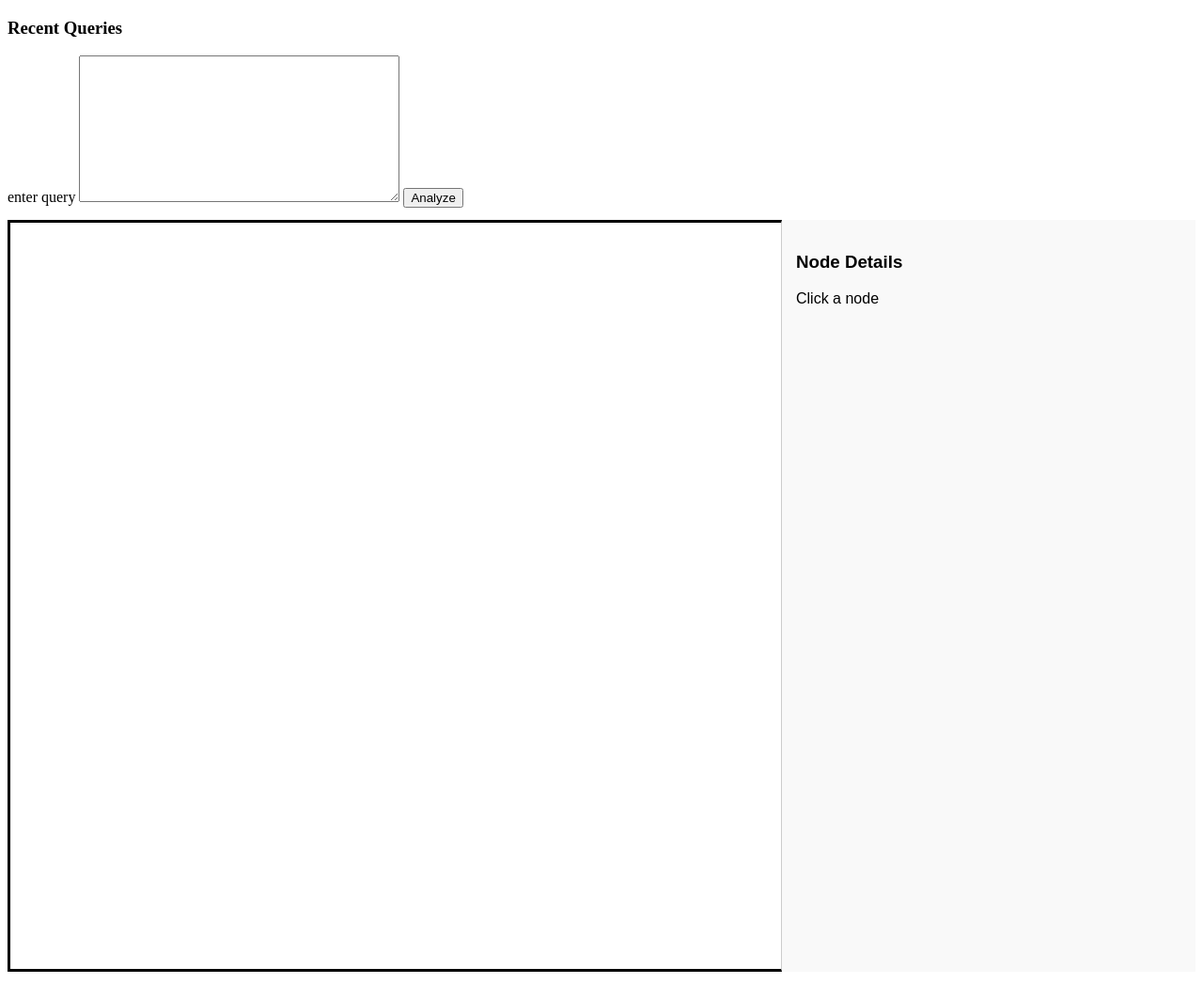
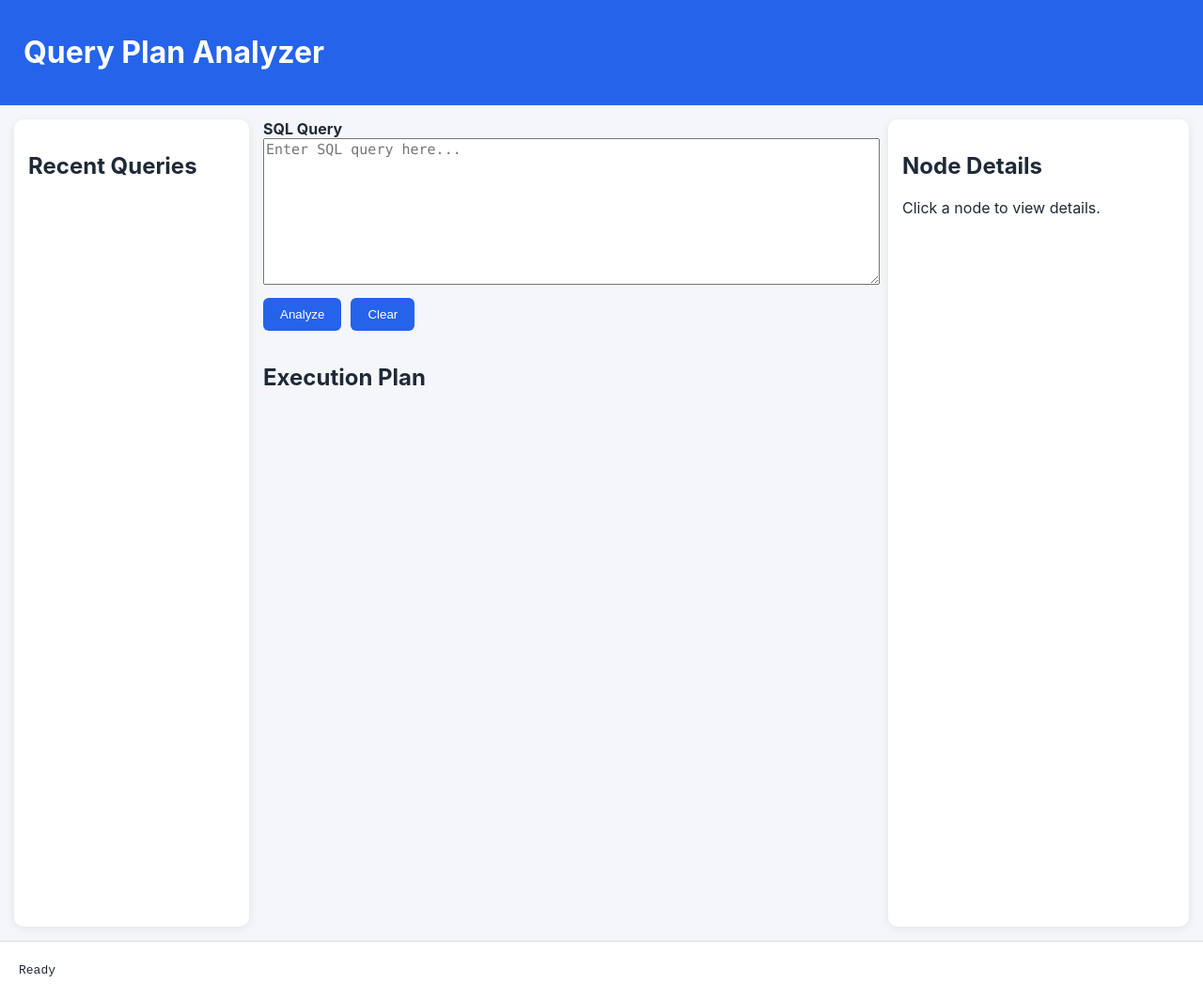
Before and after one commit to Krish-cmd-code/queryPlanAnalyzer, a website: page index.html in a window 1280 px wide. Shown: the whole page at 94% size. Before the commit the page ends 1042 px from the top, so only its background shows below. Drawn offline with nearby package versions, Linux system fonts and the light colour scheme; no server answers.

Commit message:
successfully done and done some improvements

```diff
--- a/index.html
+++ b/index.html
@@ -3,36 +3,70 @@
 <head>
     <meta charset="UTF-8">
     <meta name="viewport" content="width=device-width, initial-scale=1.0">
-    <title>Query Plan</title>
+    <title>Query Plan Analyzer</title>
+
     <link rel="stylesheet" href="style.css">
 </head>
+
 <body>
-    <div id="historyPanel">
-    <h3>Recent Queries</h3>
-    <ul id="queryList"></ul>
-    </div>
-    <label for="query">enter query</label>
-    <textarea id="query" placeholder="enter" rows="10" cols="40">
-    </textarea>
 
-    <button onclick="analyze()">Analyze</button>
-    <pre id="output"></pre>
+    <header class="header">
+        <h1>Query Plan Analyzer</h1>
+    </header>
 
+    <div class="main-layout">
 
-    <div style="display: flex; height: 100vh;">
+        <!-- Recent Queries -->
+        <aside class="historyPanel">
+            <h2>Recent Queries</h2>
+            <ul id="queryList"></ul>
+        </aside>
 
-    <!-- Tree Area -->
-    <div id="tree" style="flex: 2; border-right: 1px solid #ccc;"></div>
+        <!-- Main Section -->
+        <main class="workspace">
 
-    <!-- Side Panel -->
-    <div id="details" style="flex: 1; padding: 15px;">
-        <h3>Node Details</h3>
-        <div id="detailsContent">Click a node</div>
-    </div>
+            <section class="query-section">
+                <label for="query"><strong>SQL Query</strong></label>
+
+                <textarea
+                    id="query"
+                    placeholder="Enter SQL query here..."
+                ></textarea>
+
+                <div class="button-row">
+                    <button onclick="analyze()">Analyze</button>
+
+                    <button
+                        type="button"
+                        onclick="document.getElementById('query').value='';">
+                        Clear
+                    </button>
+                </div>
+            </section>
+
+            <section class="tree-section">
+                <h2>Execution Plan</h2>
+                <div id="tree"></div>
+            </section>
+
+        </main>
+
+        <!-- Node Details -->
+        <aside class="details-panel">
+            <h2>Node Details</h2>
+            <div id="detailsContent">
+                Click a node to view details.
+            </div>
+        </aside>
 
     </div>
 
+    <footer class="status-bar">
+        <pre id="output">Ready</pre>
+    </footer>
+
     <script src="https://d3js.org/d3.v7.min.js"></script>
     <script src="output.js"></script>
+
 </body>
 </html>
--- a/output.js
+++ b/output.js
@@ -56,7 +56,7 @@ async function analyze() {
             console.log(data);
             document.getElementById("output").textContent=JSON.stringify(data,null,2);
             drawTree(data); //send to D3
-
+            document.getElementById("detailsContent").innerHTML="Click a node to view details.";
             await loadHistory();
 }
 
@@ -162,9 +162,49 @@ function getInsights(data) {
     insights.push("⚠️ Full table scan → consider index");
   }
 
+  // Index Scan
+  if (data.type === "Index Scan") {
+        insights.push("✅ Index Scan detected. An index is being used efficiently.");
+  }
+
+  // Nested Loop
+  if (data.type === "Nested Loop") {
+        insights.push("⚠ Nested Loop detected. Can become expensive for large datasets.");
+  }
+
+  // Hash Join
+    if (data.type === "Hash Join") {
+        insights.push("✅ Hash Join is efficient for large unsorted datasets.");
+    }
+
+    // Merge Join
+    if (data.type === "Merge Join") {
+        insights.push("✅ Merge Join performs well when both inputs are sorted.");
+    }
+
+    // Aggregate
+    if (data.type.includes("Aggregate")) {
+        insights.push("ℹ Aggregation operation detected.");
+    }
+
   if (data.actualRows > 1000) {
-    insights.push("⚠️ Large data processing");
+    insights.push("⚠️ Large data processing (>1000 rows)");
   }
+
+  // High cost
+    if (data.cost > 1000) {
+        insights.push("🔥 High execution cost. This operation deserves attention.");
+    }
+
+
+
+    // Multiple loops
+    if (data.loops > 1) {
+        insights.push(`⚠ Operation executed ${data.loops} times.`);
+    }
+
+
+
 
   return insights;
 }
--- a/style.css
+++ b/style.css
@@ -1,4 +1,4 @@
-#tree{
+/* #tree{
     border: 3px solid black;
 }
 
@@ -9,4 +9,116 @@
 
 #detailsContent p {
   margin: 8px 0;
+} */
+
+body {
+    margin: 0;
+    font-family:
+        "Segoe UI",
+        Tahoma,
+        Geneva,
+        Verdana,
+        sans-serif;
+    background: #f4f6f9;
+    color: #1f2937;
 }
+
+
+
+body{
+    margin:0;
+    font-family:Inter,sans-serif;
+    background:#f4f6f9;
+}
+
+.container{
+    display:flex;
+    flex-direction:column;
+    height:100vh;
+}
+
+.header{
+    background:#2563eb;
+    color:white;
+    padding:15px 25px;
+}
+
+.main-layout{
+    flex:1;
+    display:grid;
+    grid-template-columns:250px 1fr 320px;
+    gap:15px;
+    padding:15px;
+    overflow:hidden;
+}
+
+.card,
+.historyPanel,
+.details-panel{
+    background:white;
+    border-radius:10px;
+    box-shadow:0 2px 10px rgba(0,0,0,.08);
+    padding:15px;
+}
+
+.workspace{
+    display:flex;
+    flex-direction:column;
+    gap:15px;
+}
+
+textarea{
+    width:100%;
+    height:150px;
+    resize:vertical;
+    font-family:Consolas,monospace;
+    font-size:15px;
+}
+
+.button-row{
+    margin-top:10px;
+    display:flex;
+    gap:10px;
+}
+
+button{
+    padding:10px 18px;
+    border:none;
+    border-radius:6px;
+    background:#2563eb;
+    color:white;
+    cursor:pointer;
+}
+
+button:hover{
+    background:#1d4ed8;
+}
+
+#tree{
+    height:550px;
+    overflow:auto;
+}
+
+#queryList{
+    list-style:none;
+    padding:0;
+    margin:0;
+    overflow-y:auto;
+}
+
+#queryList li{
+    padding:10px;
+    margin-bottom:8px;
+    border-radius:6px;
+    cursor:pointer;
+}
+
+#queryList li:hover{
+    background:#eef4ff;
+}
+
+.status-bar{
+    padding:10px 20px;
+    background:white;
+    border-top:1px solid #ddd;
+}
```
Also changed, not shown: backIndex.html (added, +37 -0 lines), server.js (+21 -5 lines).
